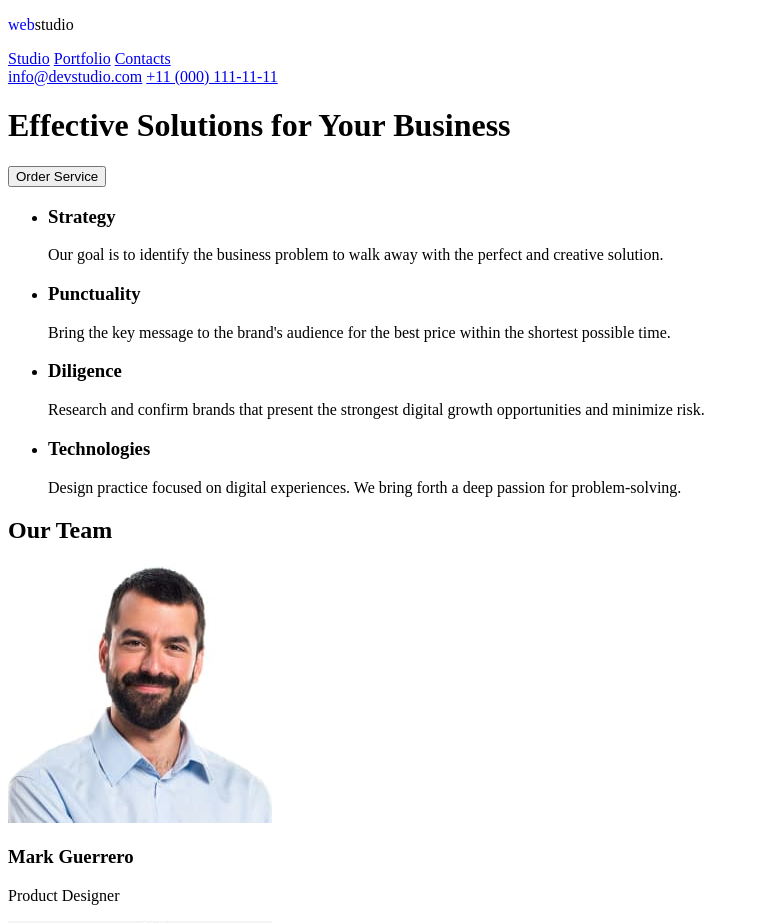
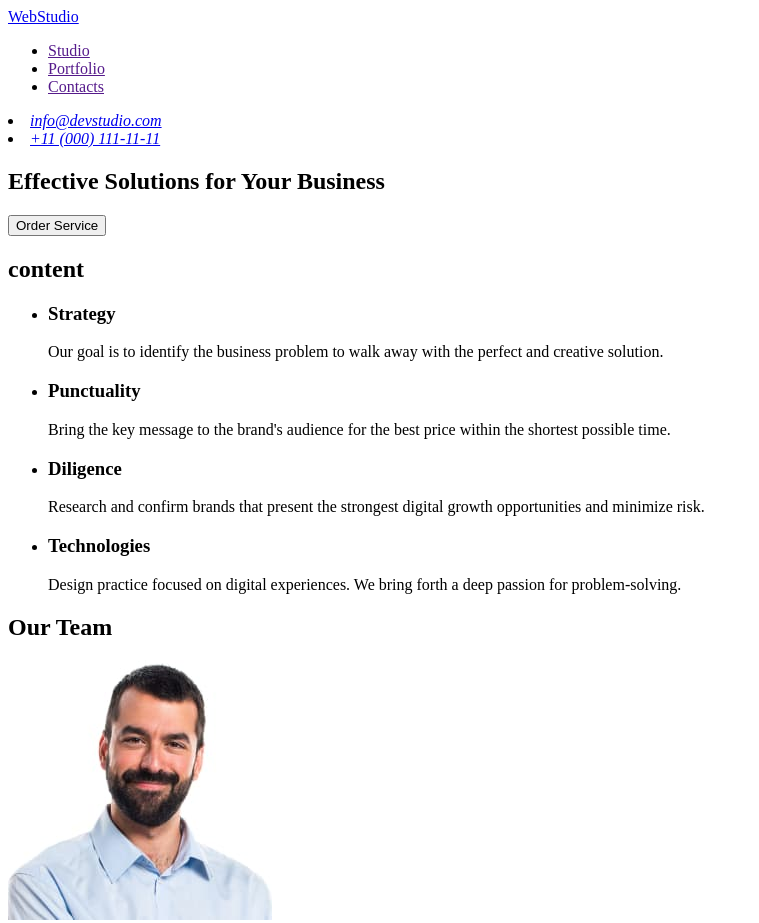
Before and after one commit to AndrWan1/goit-markup-hw-01, a plain HTML site: page index.html in a window 1280 px wide. Shown: the top 923 px of the page, without its empty margins (0-759 px from the left). Drawn offline with Linux system fonts and the light colour scheme.

Commit message:
Update index.html

```diff
--- a/index.html
+++ b/index.html
@@ -7,18 +7,26 @@
   </head>
   <body>
     <header>
-      <p><span style="color: blue"> web</span>studio</p>
       <nav>
-        <a href="studio">Studio</a>
-        <a href="portfolio">Portfolio</a>
-        <a href="contacts">Contacts</a>
+        <a href="./index.html">WebStudio</a>
+        <ul>
+          <li><a href="">Studio</a></li>
+          <li><a href="">Portfolio</a></li>
+          <li><a href="">Contacts</a></li>
+        </ul>
       </nav>
-      <a href="info@devstudio.com">info@devstudio.com</a>
-      <a href="+11(000)1111111">+11 (000) 111-11-11</a>
+      <address>
+        <li><a href="info@devstudio.com">info@devstudio.com</a></li>
+        <li><a href="+110001111111">+11 (000) 111-11-11</a></li>
+      </address>
     </header>
     <main>
+      <section>
         <h1>Effective Solutions for Your Business</h1>
-      <button>Order Service</button>
+        <button type="button">Order Service</button>
+      </section>
+      <section>
+        <h2>content</h2>
         <ul>
           <li>
             <h3>Strategy</h3>
@@ -49,8 +57,15 @@
             </p>
           </li>
         </ul>
+      </section>
+      <section>
         <h2>Our Team</h2>
-      <img src="imeges/img.jpg" alt="Mark Guerrero" width="264" height="260" />
+        <img
+          src="imeges/img.jpg"
+          alt="Mark Guerrero"
+          width="264"
+          height="260"
+        />
         <h3>Mark Guerrero</h3>
         <p>Product Designer</p>
         <img src="imeges/img(1).jpg" alt="Tom Ford" width="264" height="260" />
@@ -72,9 +87,10 @@
         />
         <h3>Daniel Wilson</h3>
         <p>UI Designer</p>
+      </section>
     </main>
     <footer>
-      <p><span style="color: blue"> web</span>studio</p>
+      <a href="./index.html">WebStudio</a>
       <p>
         Increase the flow of customers and sales for your business with digital
         marketing & growth solutions.
```
Lines whose indentation alone changed are shown as unchanged.
